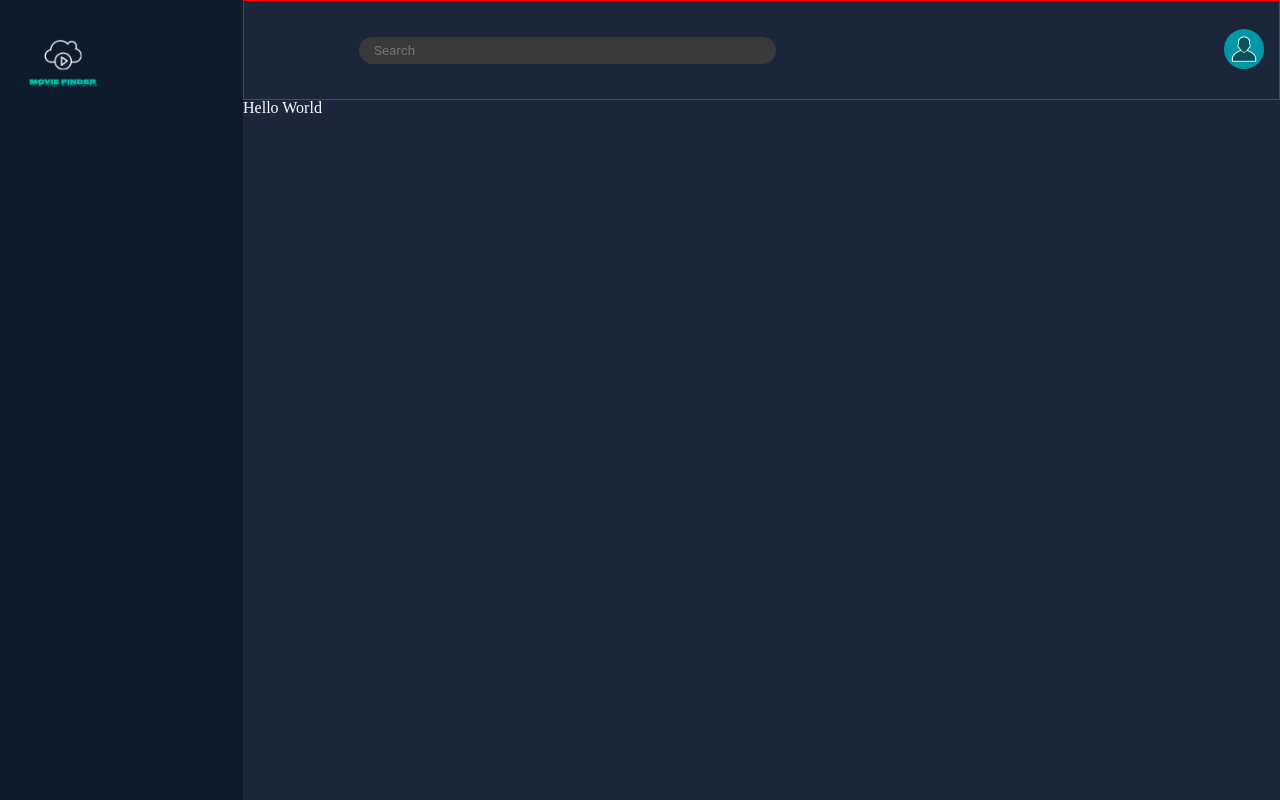
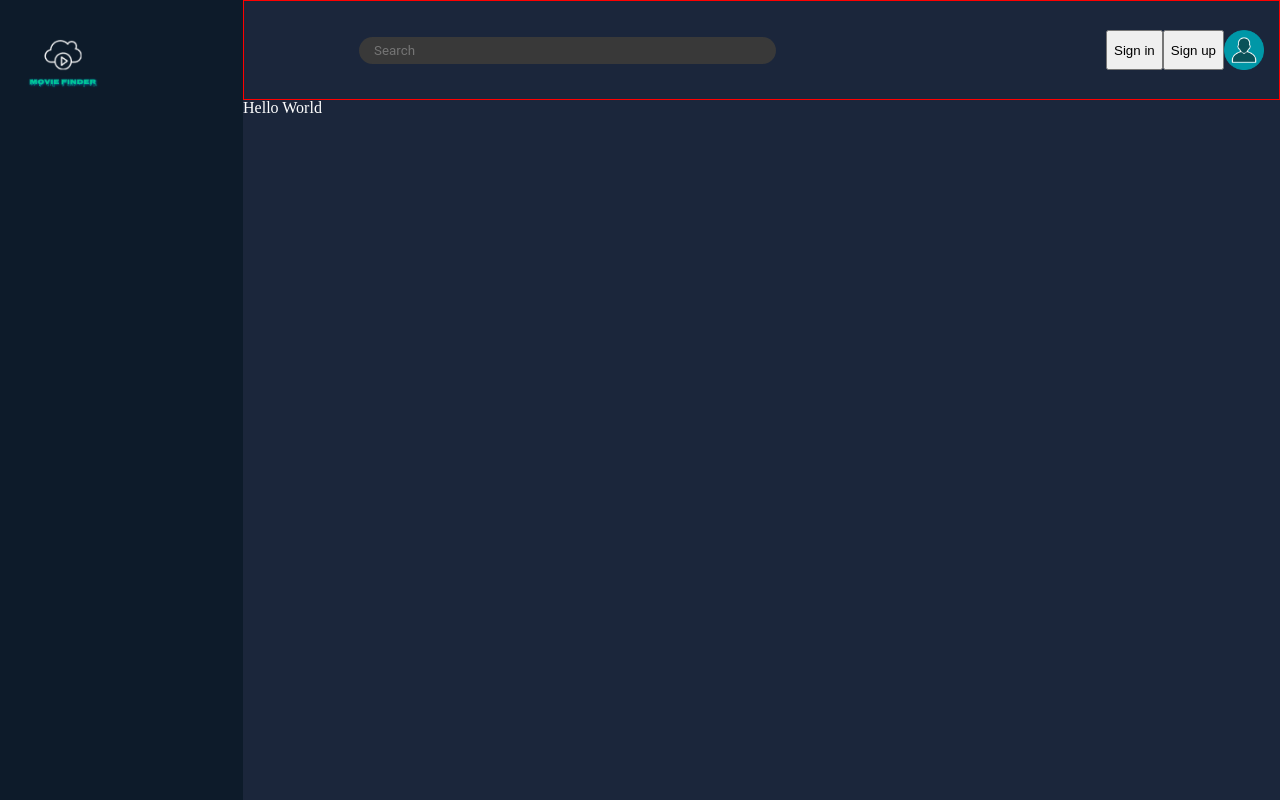
Before and after one commit to anabassoua/final-project, a React (Create React App) app in the folder client/: page / in a window 1280 px wide. Built offline with nearby package versions, Linux system fonts and the light colour scheme; no server answers.

Commit message:
Askia Nabassoua

```diff
--- a/client/package.json
+++ b/client/package.json
@@ -3,6 +3,7 @@
   "version": "0.1.0",
   "private": true,
   "dependencies": {
+    "@auth0/auth0-react": "^2.0.1",
     "@testing-library/jest-dom": "^5.16.5",
     "@testing-library/react": "^13.4.0",
     "@testing-library/user-event": "^13.5.0",
--- a/client/src/App.js
+++ b/client/src/components/App.js
@@ -1,6 +1,6 @@
 import styled from "styled-components";
 import { BrowserRouter, Routes, Route } from "react-router-dom";
-import GlobalStyles from "./components/GlobalStyles";
+import GlobalStyles from "./GlobalStyles";
 import SideBar from "./SideBar";
 import Homepage from "./Homepage";
 import Header from "./Header";
--- a/client/src/Header.js
+++ b/client/src/components/Header.js
@@ -1,22 +1,18 @@
 import { useState } from "react";
 import styled from "styled-components";
-import avatar from "./assets/avatar_icon.png";
+import avatar from "../assets/avatar_icon.png";
 import DropDownProfile from "./DropDownProfile";
 const Header = () => {
-  const [openProfile, setOpenProfile] = useState(false);
+  // const [openProfile, setOpenProfile] = useState(false);
   return (
     <Container>
       <Input type="text" placeholder="Search"></Input>
-      <div>
-        <Img
-          src={avatar}
-          alt="avatar"
-          onClick={() => {
-            setOpenProfile(!openProfile);
-          }}
-        />
-        {openProfile && <DropDownProfile />}
-      </div>
+      <ProfileDiv>
+        <button>Sign in</button>
+        <button>Sign up</button>
+        <Img src={avatar} alt="avatar" />
+        {/* {openProfile && <DropDownProfile />} */}
+      </ProfileDiv>
     </Container>
   );
 };
@@ -47,4 +43,8 @@ const Img = styled.img`
   height: 40px;
   cursor: pointer;
 `;
+
+const ProfileDiv = styled.div`
+  display: flex;
+`;
 export default Header;
--- a/client/src/SideBar.js
+++ b/client/src/components/SideBar.js
@@ -1,5 +1,5 @@
 import styled from "styled-components";
-import Logo from "./assets/logo.png";
+import Logo from "../assets/logo.png";
 import { Link } from "react-router-dom";
 
 const SideBar = () => {
--- a/client/src/index.js
+++ b/client/src/index.js
@@ -1,11 +1,18 @@
 import React from "react";
 import ReactDOM from "react-dom/client";
+import { Auth0Provider } from "@auth0/auth0-react";
+import App from "./components/App";
 
-import App from "./App";
+const domain = process.env.REACT_APP_AUTH0_DOMAIN;
+const clientId = process.env.REACT_APP_AUTH0_CLIENT_ID;
 
 const root = ReactDOM.createRoot(document.getElementById("root"));
 root.render(
-  <React.StrictMode>
+  <Auth0Provider
+    domain={domain}
+    clientId={clientId}
+    redirectURI={window.location.origin}
+  >
     <App />
-  </React.StrictMode>
+  </Auth0Provider>
 );
```
Also changed, not shown: client/src/components/DropDownProfile.js (renamed from client/src/DropDownProfile.js), client/src/components/Homepage.js (renamed from client/src/Homepage.js), 2 other files (tests, documents, lock files or other folders).
